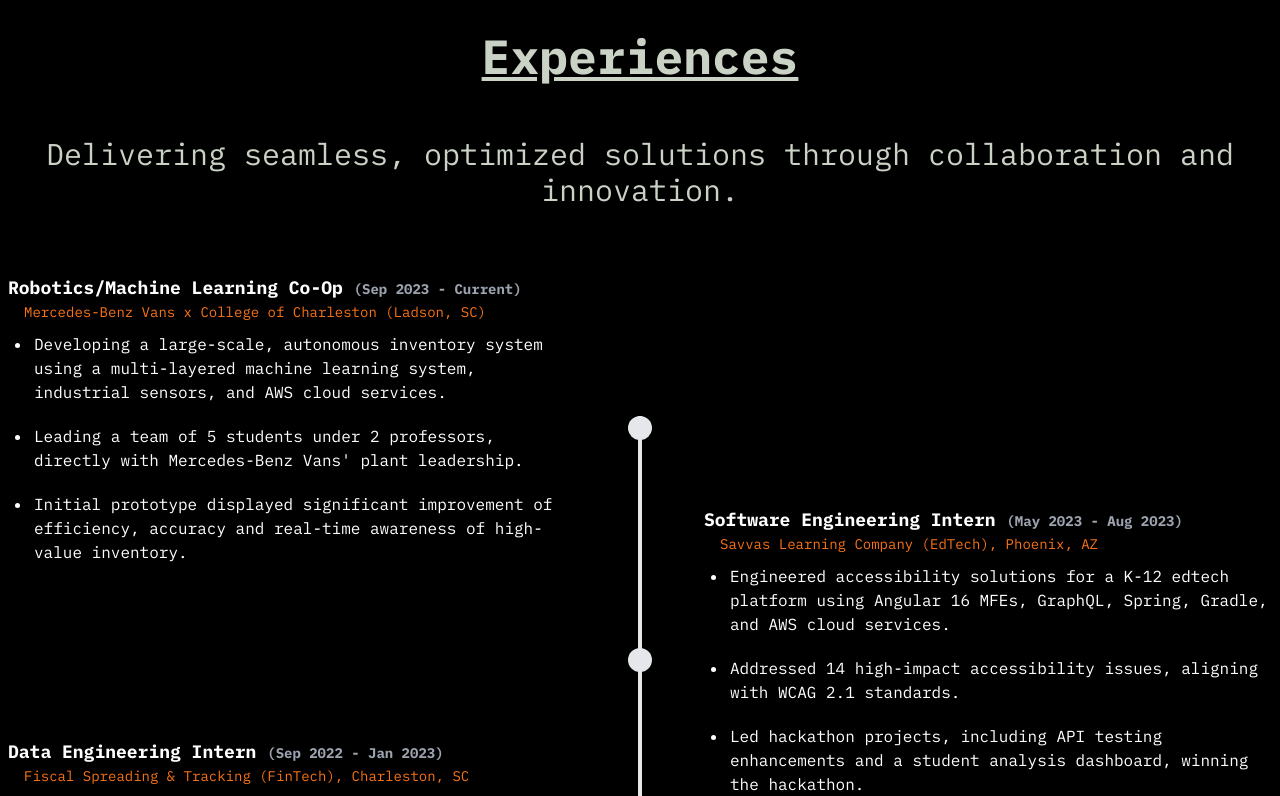
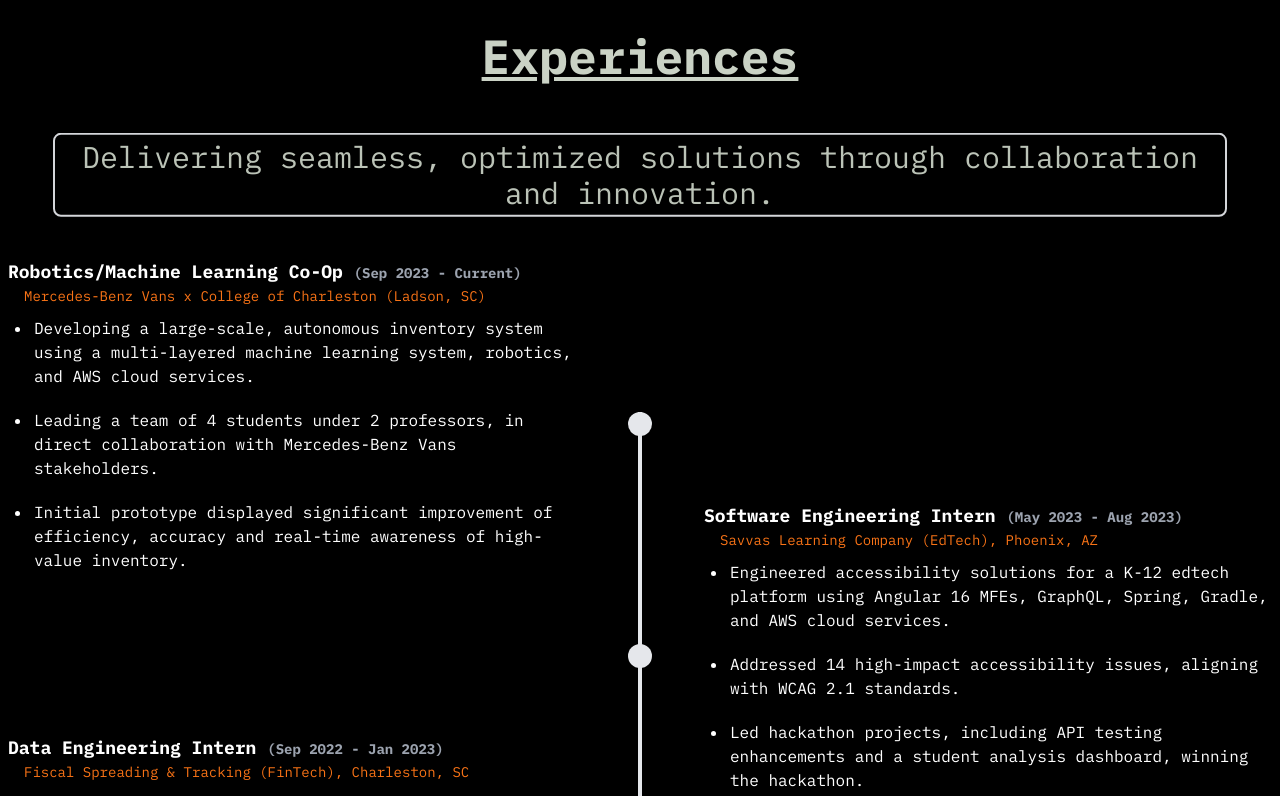
Before and after one commit to dobsonddev/dobsonddev-portfolio, a Next.js app: page / in a window 1280 px wide. Shown: the part 840-1636 px from the top of the page. Built offline with nearby package versions, Linux system fonts and the light colour scheme.

Commit message:
updated content

```diff
--- a/src/components/AboutMe/AboutMeTree.tsx
+++ b/src/components/AboutMe/AboutMeTree.tsx
@@ -7,8 +7,8 @@ const experiences = [
         date: "Sep 2023 - Current",
         location: "Mercedes-Benz Vans x College of Charleston (Ladson, SC)",
         details: [
-            "Developing a large-scale, autonomous inventory system using a multi-layered machine learning system, industrial sensors, and AWS cloud services.",
-            "Leading a team of 5 students under 2 professors, directly with Mercedes-Benz Vans' plant leadership.",
+            "Developing a large-scale, autonomous inventory system using a multi-layered machine learning system, robotics, and AWS cloud services.",
+            "Leading a team of 4 students under 2 professors, in direct collaboration with Mercedes-Benz Vans stakeholders.",
             "Initial prototype displayed significant improvement of efficiency, accuracy and real-time awareness of high-value inventory."
         ]
     },
@@ -46,28 +46,38 @@ const experiences = [
 
 const AboutMeTree = () => {
     const [nodeVisibility, setNodeVisibility] = useState(Array(experiences.length).fill(false));
+    const [textBoxVisible, setTextBoxVisible] = useState(false);
     const containerRef = useRef<HTMLDivElement>(null);
+    const textBoxRef = useRef<HTMLDivElement>(null);
 
     useEffect(() => {
         const handleScroll = () => {
             const container = containerRef.current;
-            if (!container) return;
+            const textBox = textBoxRef.current;
+            if (!container || !textBox) return;
 
             const containerBounds = container.getBoundingClientRect();
+            const textBoxBounds = textBox.getBoundingClientRect();
+
+            // For the experiences nodes
             const containerTop = containerBounds.top + window.scrollY;
             const containerHeight = containerBounds.height;
             const windowHeight = window.innerHeight;
-
             const scrollY = window.scrollY;
             const relativeScrollY = scrollY - containerTop + windowHeight / 2;
 
-            // Update logic to set node visibility
+            // For the text box
+            const textBoxTop = textBoxBounds.top + window.scrollY;
+            const textBoxInView = textBoxTop < (scrollY + windowHeight) && textBoxTop > scrollY;
+
+            // Update node visibility
             const newVisibility = nodeVisibility.map((isVisible, index) => {
                 const nodeTop = index * verticalSpacing;
                 return isVisible || relativeScrollY >= nodeTop;
             });
 
             setNodeVisibility(newVisibility);
+            setTextBoxVisible(textBoxInView); // Update text box visibility
         };
 
         window.addEventListener('scroll', handleScroll);
@@ -86,10 +96,12 @@ const AboutMeTree = () => {
         <div ref={containerRef} className="container mx-auto h-full pt-4 pb-44">
             <div>
                 <motion.div
-                    className="text-3xl text-center mb-28"
-                    initial={{ opacity: 0, y: -50 }}
-                    animate={{ opacity: 2, y: 0 }}
-                    transition={{ delay: 0.8, duration: 2 }}                >
+                    ref={textBoxRef}
+                    className="text-3xl text-center mx-auto w-11/12 mb-24 bg-blend-multiply border-2 pt-1 pb-1 rounded-lg"
+                    initial={{ opacity: 0, y: -45 }}
+                    animate={textBoxVisible ? { opacity: 1, y: 0 } : { opacity: 0, y: -45 }}
+                    transition={{ duration: 3.5 }}
+                >
                     Delivering seamless, optimized solutions through collaboration and innovation.
                 </motion.div>
             </div>
@@ -104,7 +116,7 @@ const AboutMeTree = () => {
                         initial="initial"
                         animate={nodeVisibility[index] ? 'visible' : 'exit'} // Updated to use the new visibility state
                         style={{ top: `${index * verticalSpacing}px` }}
-                        transition={{ delay: index * 0.4, duration: 2.5  }}
+                        transition={{ delay: index * 0.4, duration: 3  }}
                     >
                         <div className="w-6 h-6 bg-gray-200 rounded-full"></div>
 
--- a/src/components/Blog/blogData.ts
+++ b/src/components/Blog/blogData.ts
@@ -45,8 +45,8 @@ const blogData: BlogPost[] = [
     },
 
     {
-        title: "Understanding Async/Await in JavaScript",
-        Introduction: "My journey towards mastering async/await in JavaScript.",
+        title: "Understanding Concurrency and Parallelism in the context of JS' Async/Await",
+        Introduction: "(Re)Introducing yourself to asynchronous web development through the lens of concurrency and parallelism.",
         mainContent: `
         <p class="text-base mb-4">Async/await in JavaScript can initially appear daunting. My journey towards understanding and effectively utilizing this powerful feature was marked by various challenges and learning experiences across multiple projects.</p>
         <p class="text-base mb-4">In this post, I aim to demystify async/await, sharing not just my own experiences but also providing educational insights into how you can leverage this feature to write cleaner, more efficient asynchronous code.</p>
--- a/src/pages/index.tsx
+++ b/src/pages/index.tsx
@@ -37,7 +37,7 @@ const IndexPage = () => {
                 <div className="flex space-x-2 pl-5">
                     <a href="https://www.linkedin.com/in/dobson-dunavant/" target="_blank" rel="noopener noreferrer" className="inline-flex items-center px-1 transition-all duration-3000 hover:animate-wiggle"><FaLinkedin size="1.5em" /></a>
                     <a href="https://github.com/dobsonddev" target="_blank" rel="noopener noreferrer" className="inline-flex items-center px-2 transition-all duration-500 hover:animate-wiggle"><FaGithub size="1.5em" /></a>
-                    <a href="#contact" className="hover:text-dark hover:bg-light px-4 py-2 transition-all duration-500 transform hover:-translate-y-1 hover:animate-wiggle">Contact Me</a>
+                    <a href="#contact" className="hover:text-dark hover:bg-custom-orange px-4 py-2 transition-all duration-500 transform hover:-translate-y-1 hover:animate-wiggle">Get in touch</a>
                 </div>
                 <div className="flex space-x-2 pr-5">
                     <a href="#home" className="hover:text-dark hover:bg-light px-4 py-2 transition-all duration-500 transform hover:-translate-y-1 hover:animate-wiggle">Home</a>
```
